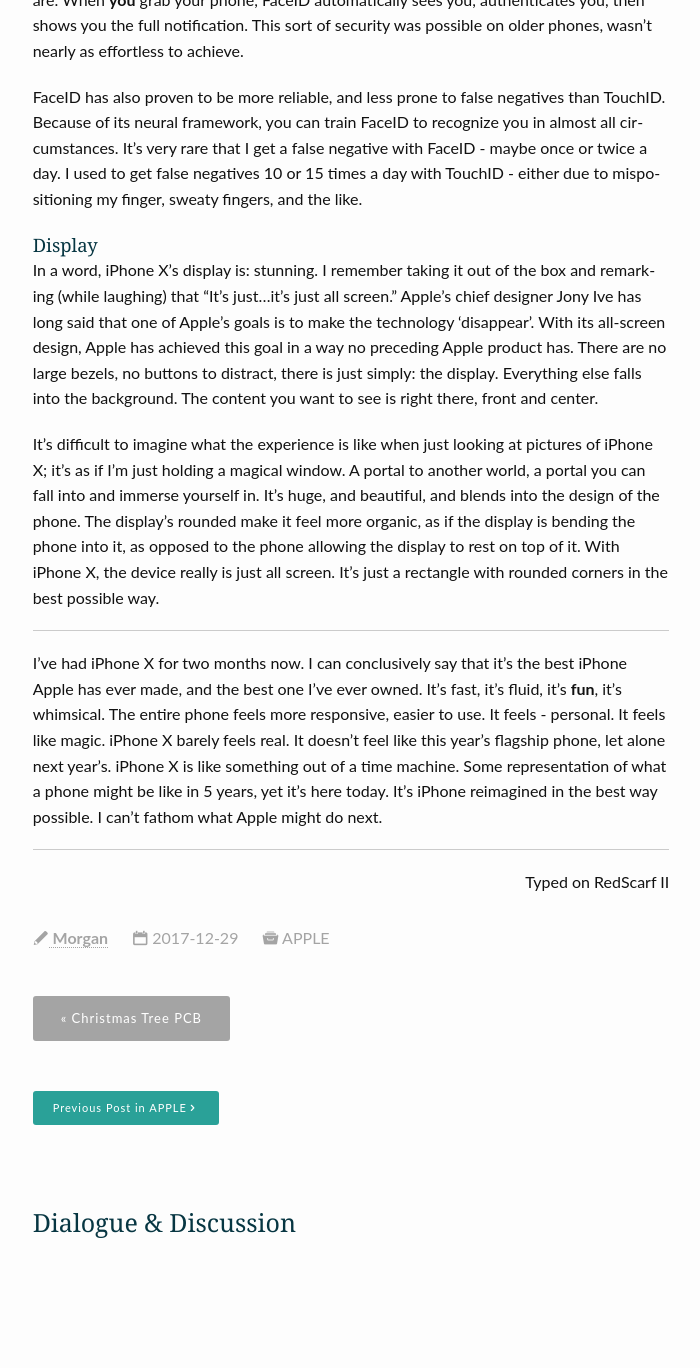
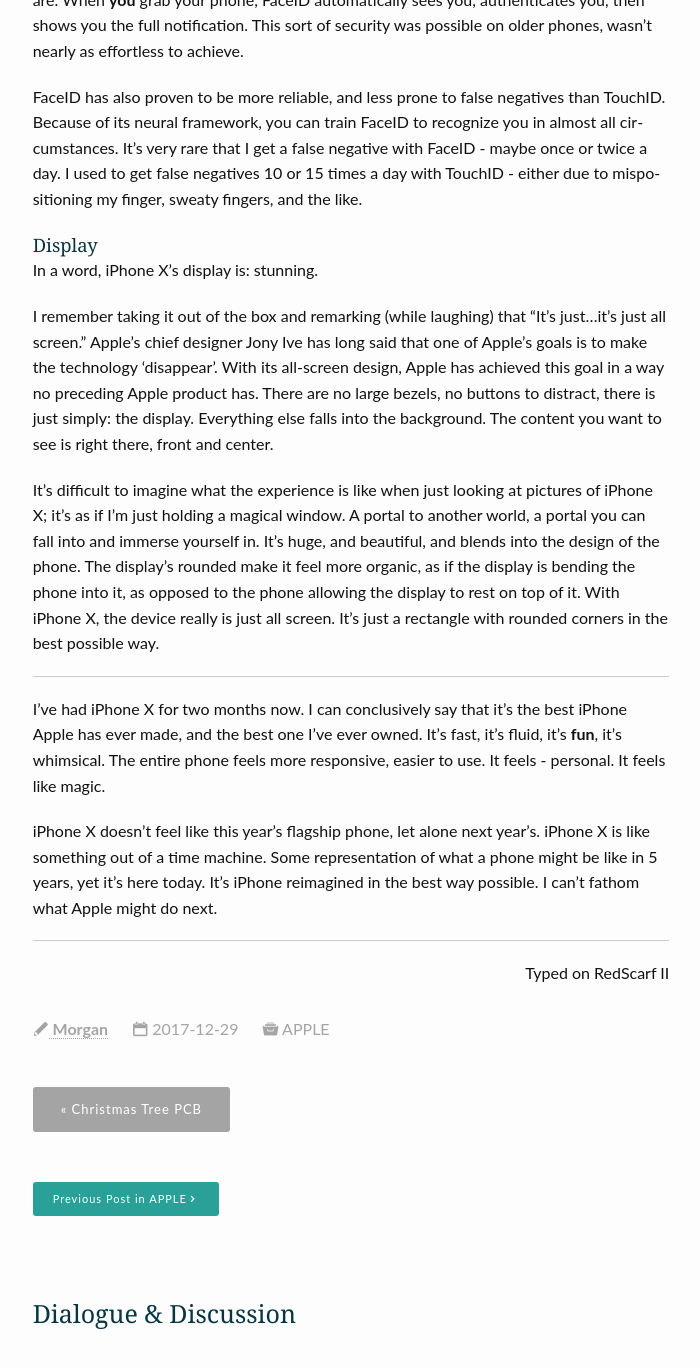
Before and after one commit to missourivalleytech/missourivalleytech.github.io, a Jekyll site: the page built from _posts/2017/2017-12-29-iPhone-X.md, in a window 1280 px wide and 1400 px high, scrolled down 2591 px. Shown: the top 1368 px of the window, without its empty margins (289-989 px from the left). Built offline with Jekyll 4.4.1, drawn with Linux system fonts in a browser that asks for light colours; nearby versions of some CDN libraries; comment, search, counter and statistics services are not loaded.

Commit message:
Cleaned up text on iPHone X review

```diff
--- a/_posts/2017/2017-12-29-iPhone-X.md
+++ b/_posts/2017/2017-12-29-iPhone-X.md
@@ -54,13 +54,17 @@
 
 ##### Display
 
-In a word, iPhone X's display is: stunning. I remember taking it out of the box and remarking (while laughing) that "It's just...it's just all screen." Apple's chief designer Jony Ive has long said that one of Apple's goals is to make the technology ‘disappear’. With its all-screen design, Apple has achieved this goal in a way no preceding Apple product has. There are no large bezels, no buttons to distract, there is just simply: the display. Everything else falls into the background. The content you want to see is right there, front and center.
+In a word, iPhone X's display is: stunning.
+
+I remember taking it out of the box and remarking (while laughing) that "It's just...it's just all screen." Apple's chief designer Jony Ive has long said that one of Apple's goals is to make the technology ‘disappear’. With its all-screen design, Apple has achieved this goal in a way no preceding Apple product has. There are no large bezels, no buttons to distract, there is just simply: the display. Everything else falls into the background. The content you want to see is right there, front and center.
 
 It's difficult to imagine what the experience is like when just looking at pictures of iPhone X; it's as if I'm just holding a magical window. A portal to another world, a portal you can fall into and immerse yourself in. It's huge, and beautiful, and blends into the design of the phone. The display's rounded make it feel more organic, as if the display is bending the phone into it, as opposed to the phone allowing the display to rest on top of it.  With iPhone X, the device really is just all screen. It's just a rectangle with rounded corners in the best possible way.
 
 ----
 
-I've had iPhone X for two months now. I can conclusively say that it's the best iPhone Apple has ever made, and the best one I've ever owned. It's fast, it's fluid, it's **fun**, it's whimsical. The entire phone feels more responsive, easier to use. It feels - personal. It feels like magic. iPhone X barely feels real. It doesn't feel like this year's flagship phone, let alone next year's. iPhone X is like something out of a time machine. Some representation of what a phone might be like in 5 years, yet it's here today. It's iPhone reimagined in the best way possible. I can't fathom what Apple might do next.
+I've had iPhone X for two months now. I can conclusively say that it's the best iPhone Apple has ever made, and the best one I've ever owned. It's fast, it's fluid, it's **fun**, it's whimsical. The entire phone feels more responsive, easier to use. It feels - personal. It feels like magic.
+
+iPhone X doesn't feel like this year's flagship phone, let alone next year's. iPhone X is like something out of a time machine. Some representation of what a phone might be like in 5 years, yet it's here today. It's iPhone reimagined in the best way possible. I can't fathom what Apple might do next.
 
 ---
 <p align="right">Typed on RedScarf II</p>
```
